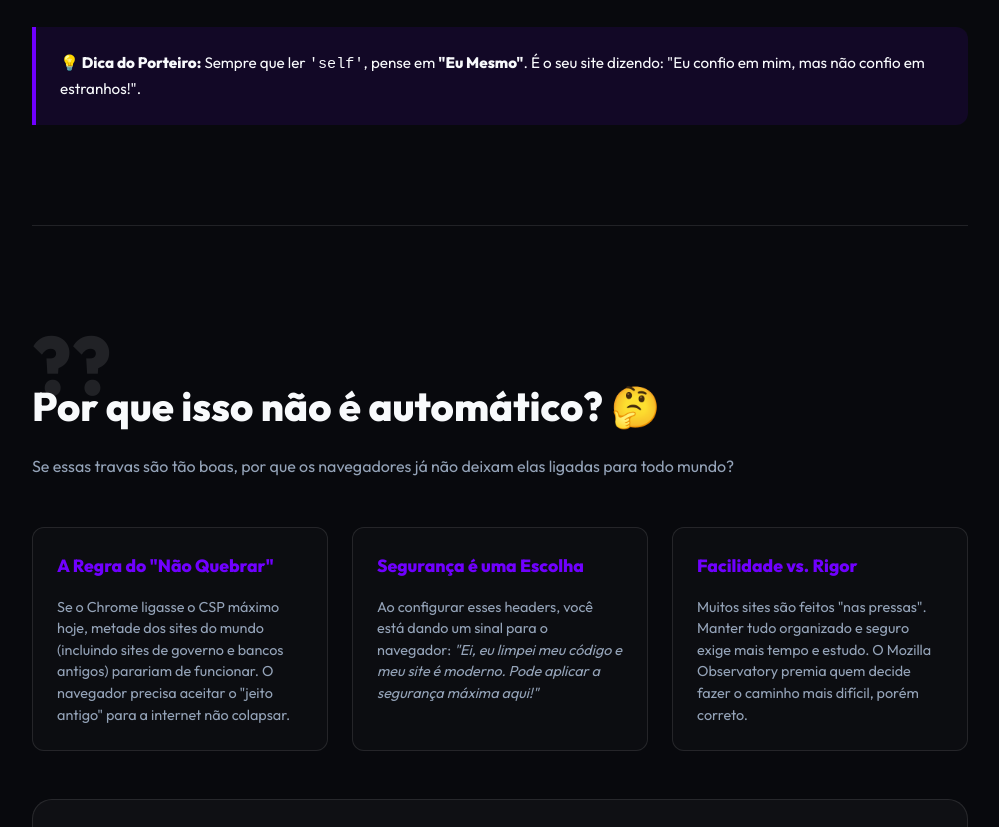
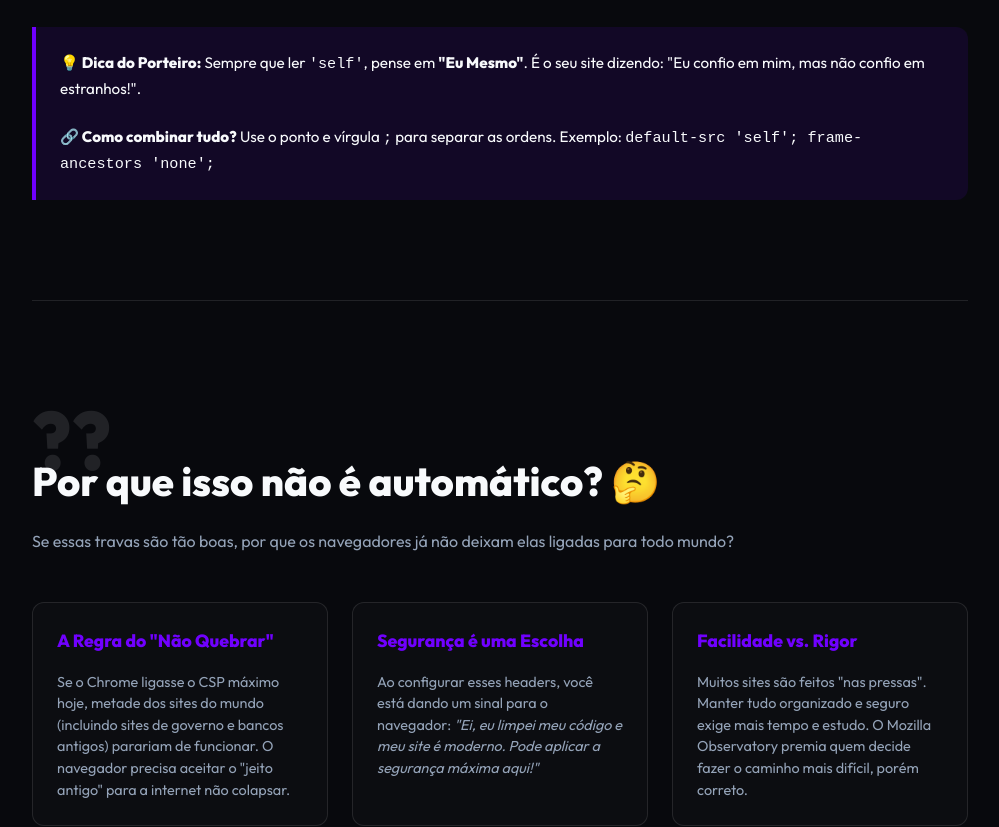
Before and after one commit to inteligenciamilgrau/safelearn, a plain HTML site: page index.html in a window 1280 px wide. Shown: the part 6280-7107 px from the top of the page, without its empty margins (140-1139 px from the left). Drawn offline with Linux system fonts and the light colour scheme.

Commit message:
feat: add tip about using semicolons to combine multiple CSP directives

```diff
--- a/index.html
+++ b/index.html
@@ -230,6 +230,8 @@ Permissions-Policy: camera=(), microphone=()
 
                 <div class="tip-box">
                     <strong>💡 Dica do Porteiro:</strong> Sempre que ler <code>'self'</code>, pense em <strong>"Eu Mesmo"</strong>. É o seu site dizendo: "Eu confio em mim, mas não confio em estranhos!".
+                    <br><br>
+                    <strong>🔗 Como combinar tudo?</strong> Use o ponto e vírgula <code>;</code> para separar as ordens. Exemplo: <code>default-src 'self'; frame-ancestors 'none';</code>
                 </div>
             </div>
 
```
